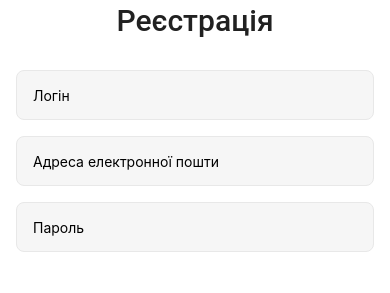
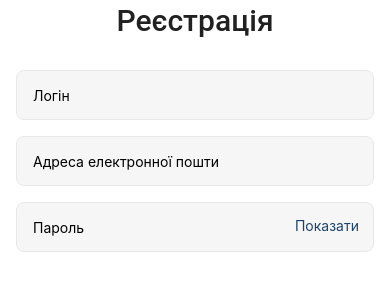
Before and after one commit to bakmaiev/goit-react-native-hw-01, a React Native app: screen / in a window 390 px wide. Shown: the part 387-680 px from the top of the page. Built offline with nearby package versions, Linux system fonts and the light colour scheme.

Commit message:
Add new changes

```diff
--- a/screens/RegistrationScreen/RegistrationScreen.jsx
+++ b/screens/RegistrationScreen/RegistrationScreen.jsx
@@ -17,14 +17,34 @@ const RegistrationScreen = () => {
         style={styles.backgroundImage}
       />
       <View style={styles.registrationForm}>
-        <View style={styles.avatarWrapper}></View>
+        <View style={styles.avatarWrapper}>
+          <TouchableOpacity style={styles.addAvatarBtn}>
+            <Image source={require("../../assets/add.png")} />
+          </TouchableOpacity>
+        </View>
         <Text style={styles.formTitle}>Реєстрація</Text>
-        <TextInput placeholder="Логін" style={styles.formInput}></TextInput>
-        <TextInput
-          placeholder="Адреса електронної пошти"
-          style={styles.formInput}
-        ></TextInput>
-        <TextInput placeholder="Пароль" style={styles.formInput}></TextInput>
+        <View style={styles.inputList}>
+          <TextInput placeholder="Логін" style={styles.formInput}></TextInput>
+          <TextInput
+            placeholder="Адреса електронної пошти"
+            style={styles.formInput}
+          ></TextInput>
+          <View>
+            <TextInput
+              placeholder="Пароль"
+              style={styles.formInput}
+            ></TextInput>
+            <TouchableOpacity style={styles.passShowBtn}>
+              <Text
+                style={{
+                  color: "#1B4371",
+                }}
+              >
+                Показати
+              </Text>
+            </TouchableOpacity>
+          </View>
+        </View>
         <TouchableOpacity style={styles.formBtn}>
           <Text style={styles.textFormBtn}>Зареєстуватися</Text>
         </TouchableOpacity>
@@ -67,6 +87,11 @@ const styles = StyleSheet.create({
     backgroundColor: "#F6F6F6",
     borderRadius: 16,
   },
+  addAvatarBtn: {
+    position: "absolute",
+    bottom: 14,
+    left: 107,
+  },
   formTitle: {
     marginBottom: 32,
     fontFamily: "Roboto",
@@ -79,10 +104,13 @@ const styles = StyleSheet.create({
 
     color: "#212121",
   },
+  inputList: {
+    width: "100%",
+    gap: 16,
+    marginBottom: 43,
+  },
   formInput: {
-    width: "100%",
     height: 50,
-    marginBottom: 16,
     padding: 16,
     backgroundColor: "#F6F6F6",
     borderWidth: 1,
@@ -93,7 +121,6 @@ const styles = StyleSheet.create({
   formBtn: {
     width: "100%",
     height: 51,
-    marginTop: 27,
     marginBottom: 16,
     backgroundColor: "#FF6C00",
     alignItems: "center",
@@ -106,6 +133,11 @@ const styles = StyleSheet.create({
   signInBtn: {
     marginBottom: 78,
   },
+  passShowBtn: {
+    position: "absolute",
+    right: 15,
+    top: 15,
+  },
 });
 
 export default RegistrationScreen;
```
